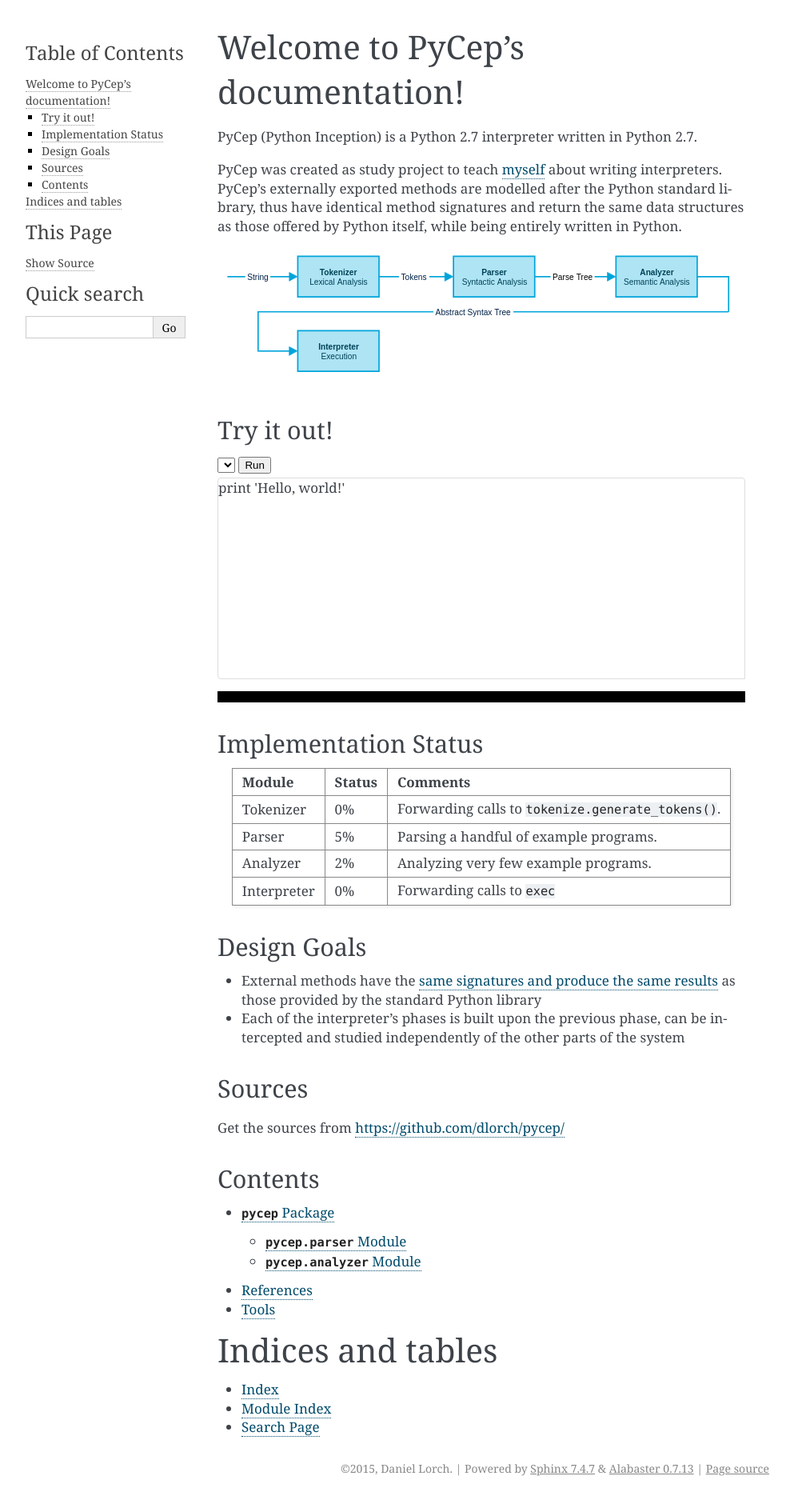
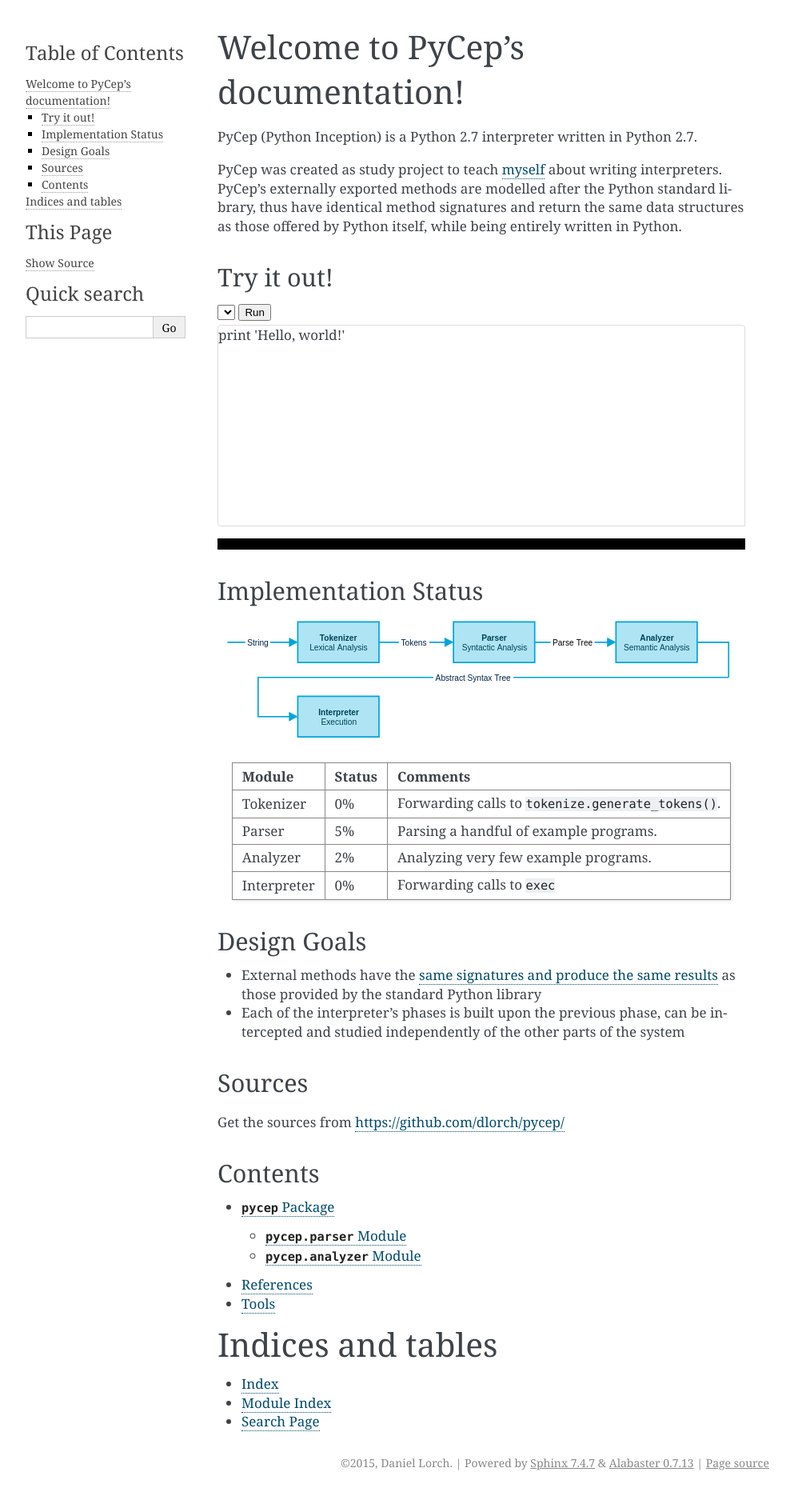
Before and after one commit to dlorch/pycep, a Sphinx documentation site: the page built from docs/index.rst, in a window 1280 px wide. Shown: the whole page at 80% size, without its empty margins (148-1141 px from the left). Built offline with Sphinx 7.4.7, drawn with Linux system fonts in a browser that asks for light colours; nearby versions of some CDN libraries.

Commit message:
Move big picture to status

```diff
--- a/docs/index.rst
+++ b/docs/index.rst
@@ -13,8 +13,6 @@
 after the Python standard library, thus have identical method signatures and
 return the same data structures as those offered by Python itself, while being
 entirely written in Python.
-
-.. image:: _static/pycep_stages.svg
 
 Try it out!
 -----------
@@ -91,6 +89,8 @@
 Implementation Status
 ---------------------
 
+.. image:: _static/pycep_stages.svg
+
 +-------------+---------+-----------------------------------------------------+
 | Module      | Status  | Comments                                            |
 +=============+=========+=====================================================+
```
